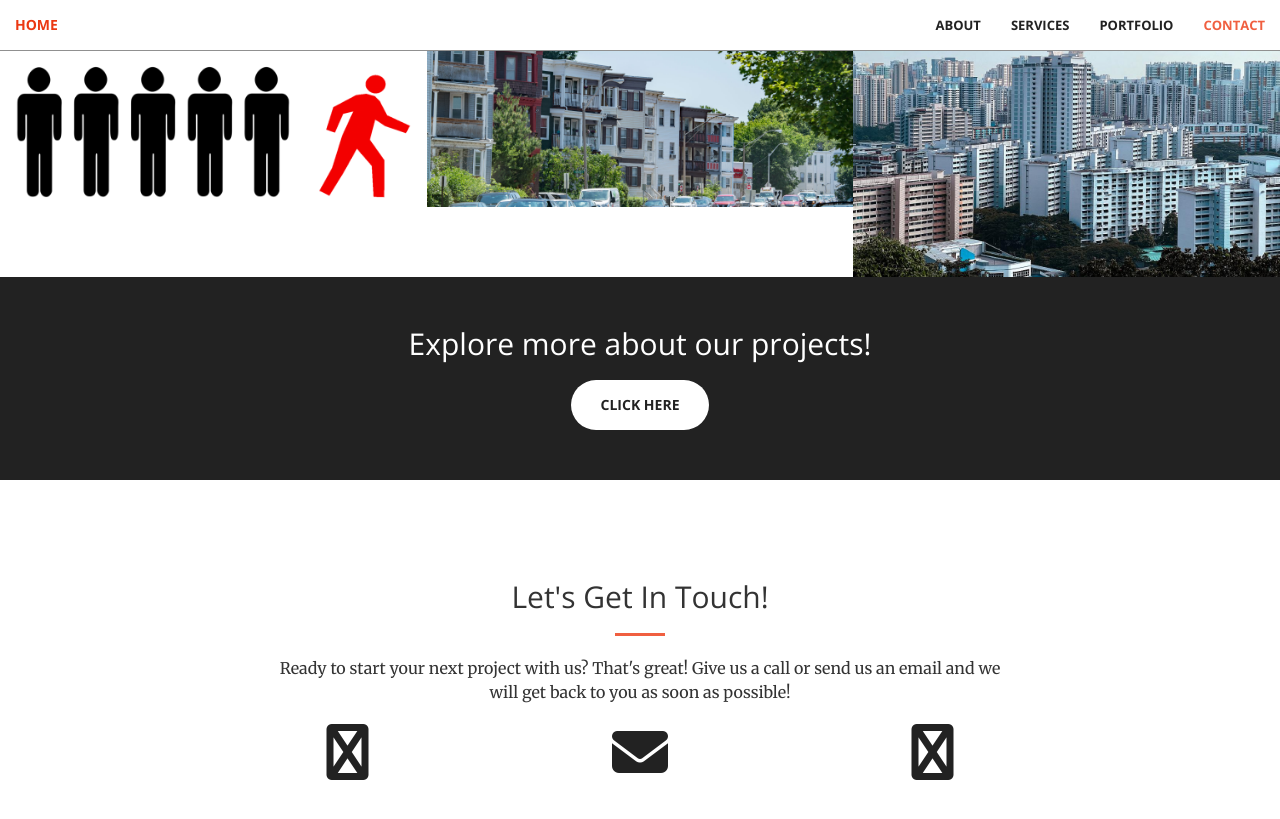
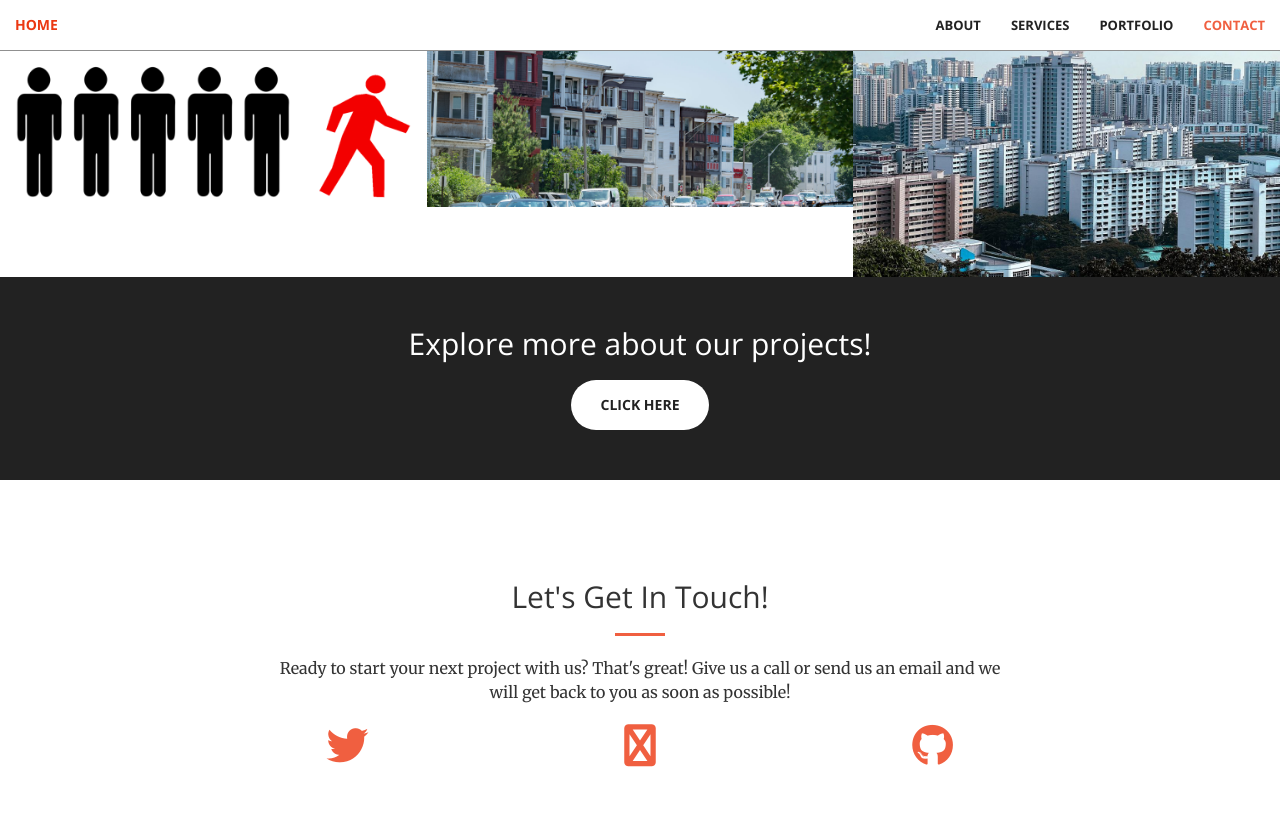
Before and after one commit to valdo28/valdo28.github.io, a Jekyll site: the page built from index.html, in a window 1280 px wide and 900 px high, scrolled down 1836 px. Shown: the top 819 px of the window. Built offline with Jekyll 4.4.1, drawn with Linux system fonts in a browser that asks for light colours.

Commit message:
Update contact.html

```diff
--- a/_includes/contact.html
+++ b/_includes/contact.html
@@ -8,19 +8,19 @@
             </div>
         <div class="col-lg-2 col-lg-offset-2 text-center">
             <a href="https://twitter.com/{{ site.twitter_username }}">
-                <i class="fa fa-twitter fa-3x wow bounceIn" data-wow-delay=".1s"></i>
+                <i class="fa-brands fa-twitter fa-3x wow bounceIn" data-wow-delay=".1s"></i>
                 <p>{{ site.twitter_username }}</p>
             </a>
         </div>
         <div class="col-lg-2 col-lg-offset-1 text-center">
             <a href="mailto:{{ site.email }}">
-            <i class="fa fa-envelope-o fa-3x wow bounceIn" data-wow-delay=".1s"></i>
+            <i class="fa-brands fa-envelope-o fa-3x wow bounceIn" data-wow-delay=".1s"></i>
                 <p>{{ site.email }}</p>
             </a>
         </div>
         <div class="col-lg-2 col-lg-offset-1 text-center">
             <a href="https://github.com/{{ site.github_username }}">
-            <i class="fa fa-github fa-3x wow bounceIn" data-wow-delay=".1s"></i>
+            <i class="fa-brands fa-github fa-3x wow bounceIn" data-wow-delay=".1s"></i>
                 <p>{{ site.github_username }}</p>
             </a>
         </div>
```
